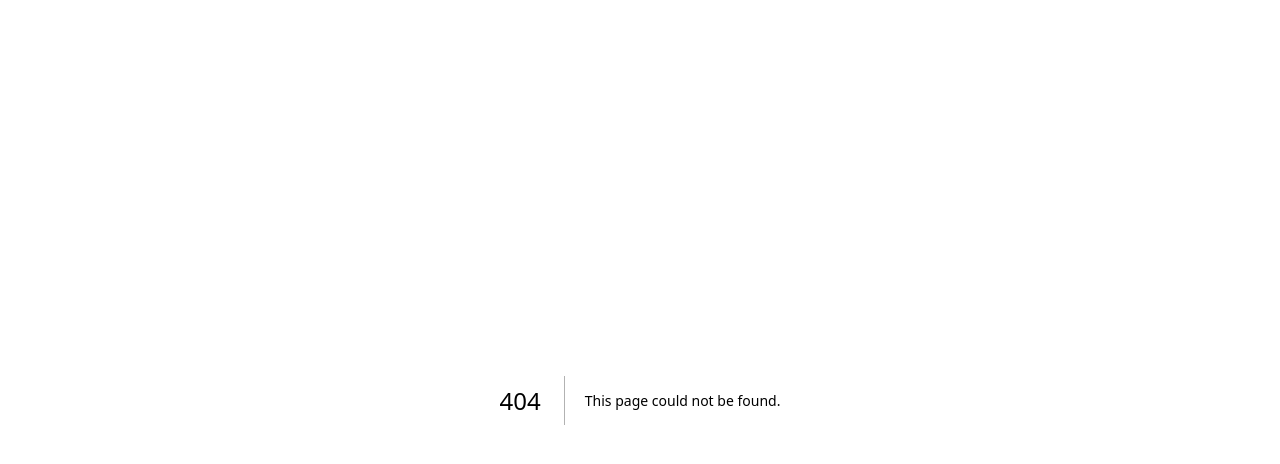
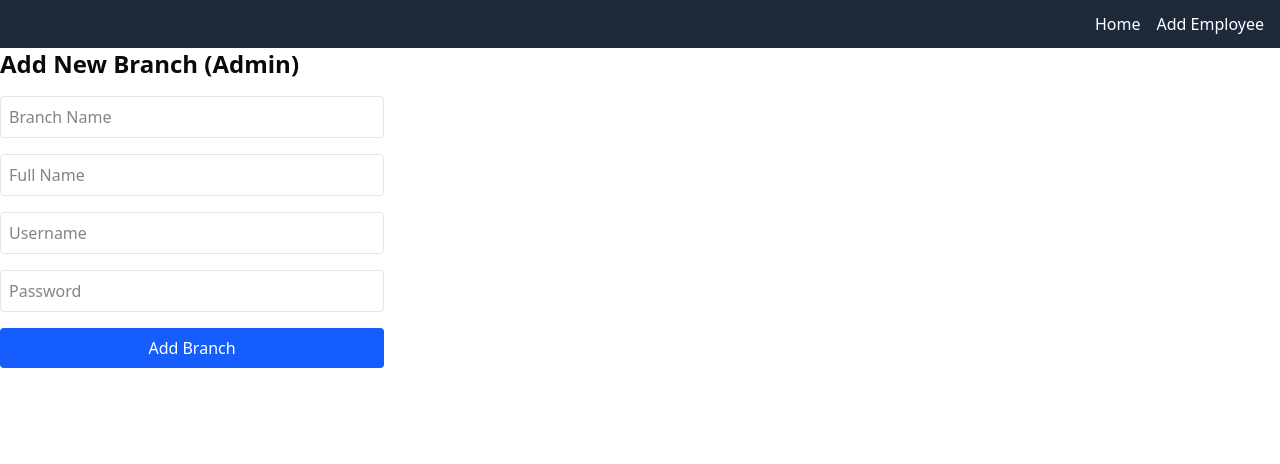
Before and after one commit to Kreliannn/samg-barracks-frontend, a Next.js app: page /pages/admin/addBranch in a window 1280 px wide. Before the commit this address had no page. Shown: the top 464 px of the page. Built offline with nearby package versions, Linux system fonts and the light colour scheme.

Commit message:
add branch functionality

```diff
--- a/src/app/layout.tsx
+++ b/src/app/layout.tsx
@@ -1,9 +1,11 @@
-"use client"
+"use client";
+
 import type { Metadata } from "next";
 import { Geist, Geist_Mono } from "next/font/google";
 import "./globals.css";
 import { QueryClient, QueryClientProvider } from "@tanstack/react-query";
-
+import axios from "axios";
+import { useEffect } from "react";
 
 const geistSans = Geist({
   variable: "--font-geist-sans",
@@ -15,8 +17,6 @@ const geistMono = Geist_Mono({
   subsets: ["latin"],
 });
 
-
-
 // Create a single query client for the app
 const queryClient = new QueryClient();
 
@@ -25,6 +25,13 @@ export default function RootLayout({
 }: Readonly<{
   children: React.ReactNode;
 }>) {
+  useEffect(() => {
+    const token = localStorage.getItem("token");
+    if (token) {
+      axios.defaults.headers.common["Authorization"] = `Bearer ${token}`;
+    }
+  }, []);
+
   return (
     <html lang="en">
       <body
@@ -32,7 +39,6 @@ export default function RootLayout({
       >
         <QueryClientProvider client={queryClient}>
           {children}
-
         </QueryClientProvider>
       </body>
     </html>
--- a/src/app/page.tsx
+++ b/src/app/page.tsx
@@ -1,13 +1,79 @@
-"use client"
-import Image from "next/image";
-import { SheetDemo } from "./template/sheet";
-import { PopoverDemo } from "./template/popover";
+"use client";
+import { useState } from "react";
+import { useMutation } from "@tanstack/react-query";
+import axios from "axios";
+import { backendUrl } from "./utils/url";
+import { useRouter } from "next/navigation";
 
 export default function Home() {
+  const [username, setUsername] = useState("");
+  const [password, setPassword] = useState("");
+
+  const router = useRouter()
+
+  const mutation = useMutation({
+    mutationFn : (data : {username : string, password : string}) => axios.post(backendUrl("login"), data),
+    onSuccess : (res) => {
+
+      const { fullname, role, branch,token } = res.data
+      console.log("success")
+      localStorage.setItem("token", token);
+      localStorage.setItem("fullname", fullname);
+      localStorage.setItem("role", role);
+      localStorage.setItem("branch", branch);
+
+      if (token) {
+        axios.defaults.headers.common["Authorization"] = `Bearer ${localStorage.getItem("token")}`;
+      }
+
+      router.push("/pages/admin/home")
+    },
+    onError : (err : { response : { data : string }}) => {
+      console.log(err.response.data)
+    }
+  })
+
+  const handleLogin = (e: React.FormEvent) => {
+    e.preventDefault();
+    mutation.mutate({ username, password})
+
+  };
+
   return (
     <div className="grid grid-rows-[20px_1fr_20px] items-center justify-items-center min-h-screen p-8 pb-20 gap-16 sm:p-20 font-[family-name:var(--font-geist-sans)]">
-      <SheetDemo />
-      <PopoverDemo />
+      <div className="w-full max-w-sm space-y-6">
+        <h1 className="text-2xl font-bold text-center">Login</h1>
+        <form onSubmit={handleLogin} className="space-y-4">
+          <div>
+            <label className="block text-sm mb-1">Username</label>
+            <input
+              type="text"
+              value={username}
+              onChange={(e) => setUsername(e.target.value)}
+              className="w-full border border-gray-300 rounded px-3 py-2"
+              placeholder="Enter your username"
+              required
+            />
+          </div>
+          <div>
+            <label className="block text-sm mb-1">Password</label>
+            <input
+              type="password"
+              value={password}
+              onChange={(e) => setPassword(e.target.value)}
+              className="w-full border border-gray-300 rounded px-3 py-2"
+              placeholder="Enter your password"
+              required
+            />
+          </div>
+          <button
+            type="submit"
+            className="w-full bg-blue-600 text-white rounded py-2 hover:bg-blue-700 transition"
+          >
+            Login
+          </button>
+        </form>
+      </div>
     </div>
   );
 }
--- /dev/null
+++ b/src/app/pages/admin/addBranch/page.tsx
@@ -0,0 +1,90 @@
+"use client";
+
+import { useState } from "react";
+import axios from "axios";
+import { useMutation } from "@tanstack/react-query";
+import AdminNavbar from "@/components/ui/adminNavbar";
+import { backendUrl } from "@/app/utils/url";
+
+export default function Home() {
+  const [branchName, setBranchName] = useState("");
+  const [fullname, setFullname] = useState("");
+  const [username, setUsername] = useState("");
+  const [password, setPassword] = useState("");
+
+  const mutation = useMutation({
+    mutationFn: async () => {
+      const payload = {
+        branch: branchName,
+        fullname,
+        username,
+        password,
+        role: "admin",
+      };
+      await axios.post(backendUrl("branch"), payload);
+    },
+    onSuccess: () => {
+      alert("Branch created successfully!");
+      setBranchName("");
+      setFullname("");
+      setUsername("");
+      setPassword("");
+    },
+    onError : (err : { response : { data : string }}) => {
+        console.log(err.response.data)
+    }
+  });
+
+  const handleSubmit = () => {
+    if(!branchName || !fullname || !username || !password) return alert("empty field")
+    mutation.mutate();
+  };
+
+  return (
+    <div className="">
+      <AdminNavbar />
+      <h1 className="text-2xl font-bold mb-4">Add New Branch (Admin)</h1>
+
+      <div className="flex flex-col gap-4 max-w-sm">
+        <input
+          type="text"
+          placeholder="Branch Name"
+          value={branchName}
+          onChange={(e) => setBranchName(e.target.value)}
+          className="border p-2 rounded"
+        />
+
+        <input
+          type="text"
+          placeholder="Full Name"
+          value={fullname}
+          onChange={(e) => setFullname(e.target.value)}
+          className="border p-2 rounded"
+        />
+
+        <input
+          type="text"
+          placeholder="Username"
+          value={username}
+          onChange={(e) => setUsername(e.target.value)}
+          className="border p-2 rounded"
+        />
+
+        <input
+          type="password"
+          placeholder="Password"
+          value={password}
+          onChange={(e) => setPassword(e.target.value)}
+          className="border p-2 rounded"
+        />
+
+        <button
+          onClick={handleSubmit}
+          className="bg-blue-600 text-white py-2 rounded hover:bg-blue-700"
+        >
+            Add Branch
+        </button>
+      </div>
+    </div>
+  );
+}
--- /dev/null
+++ b/src/app/pages/admin/addEmployee/page.tsx
@@ -0,0 +1,100 @@
+"use client";
+
+import { useState } from "react";
+import axios from "axios";
+import { useMutation } from "@tanstack/react-query";
+import AdminNavbar from "@/components/ui/adminNavbar";
+import { backendUrl } from "@/app/utils/url";
+import { Select, SelectTrigger, SelectContent, SelectItem, SelectValue } from "@/components/ui/select";
+
+export default function Home() {
+  const branchName = localStorage.getItem("branch")
+  const [fullname, setFullname] = useState("");
+  const [username, setUsername] = useState("");
+  const [password, setPassword] = useState("");
+  const [role, setRole] = useState("");  // cashier or manager
+
+  const mutation = useMutation({
+    mutationFn: async () => {
+      const payload = {
+        branch: branchName,
+        fullname,
+        username,
+        password,
+        role,
+      };
+      await axios.post(backendUrl("register"), payload);
+    },
+    onSuccess: () => {
+      alert("Employee added successfully!");
+      setFullname("");
+      setUsername("");
+      setPassword("");
+      setRole("");
+    },
+    onError : (err : { response : { data : string }}) => {
+        console.log(err.response.data)
+    }
+  });
+
+  const handleSubmit = () => {
+    if (!role) {
+      alert("Please select a role.");
+      return;
+    }
+    mutation.mutate();
+  };
+
+  return (
+    <div className="">
+      <AdminNavbar />
+      <h1 className="text-2xl font-bold mb-4">Add New Employee</h1>
+
+      <div className="flex flex-col gap-4 max-w-sm">
+
+
+        <input
+          type="text"
+          placeholder="Full Name"
+          value={fullname}
+          onChange={(e) => setFullname(e.target.value)}
+          className="border p-2 rounded"
+        />
+
+        <input
+          type="text"
+          placeholder="Username"
+          value={username}
+          onChange={(e) => setUsername(e.target.value)}
+          className="border p-2 rounded"
+        />
+
+        <input
+          type="password"
+          placeholder="Password"
+          value={password}
+          onChange={(e) => setPassword(e.target.value)}
+          className="border p-2 rounded"
+        />
+
+        {/* Select for Role */}
+        <Select value={role} onValueChange={setRole}>
+          <SelectTrigger className="border p-2 rounded">
+            <SelectValue placeholder="Select Role" />
+          </SelectTrigger>
+          <SelectContent>
+            <SelectItem value="cashier">Cashier</SelectItem>
+            <SelectItem value="manager">Manager</SelectItem>
+          </SelectContent>
+        </Select>
+
+        <button
+          onClick={handleSubmit}
+          className="bg-blue-600 text-white py-2 rounded hover:bg-blue-700"
+        >
+            Add employee
+        </button>
+      </div>
+    </div>
+  );
+}
--- /dev/null
+++ b/src/app/pages/admin/home/page.tsx
@@ -0,0 +1,24 @@
+"use client";
+import { useState } from "react";
+import { useMutation } from "@tanstack/react-query";
+import axios from "axios";
+import { backendUrl } from "@/app/utils/url";
+import { useQuery } from "@tanstack/react-query";
+import AdminNavbar from "@/components/ui/adminNavbar";
+
+export default function Home() {
+
+   const {data} = useQuery({
+    queryKey : ["KRA"],
+    queryFn : () => axios.get(backendUrl("jwt"))
+   })
+
+   console.log(data?.data)
+
+  return (
+    <div className="">
+      <AdminNavbar />
+      <h1> welcome admin </h1>
+    </div>
+  );
+}
--- /dev/null
+++ b/src/components/ui/adminNavbar.tsx
@@ -0,0 +1,33 @@
+"use client";
+
+import Link from "next/link";
+
+export default function AdminNavbar() {
+    const branch = localStorage.getItem("branch")
+  return (
+    <nav className="bg-gray-800 text-white px-4 py-3 ">
+      <div className="container mx-auto flex justify-between items-center">
+        {/* Brand */}
+        <Link href="/" className="text-xl font-bold">
+          {branch}
+        </Link>
+
+        {/* Links */}
+        <div className="space-x-4">
+          <Link href="/" className="hover:text-gray-300">
+            Home
+          </Link>
+          {(branch == "Main Branch") && (
+            <Link href="/pages/admin/addBranch" className="hover:text-gray-300">
+                Add Branch
+            </Link>
+          )}
+
+          <Link href="/pages/admin/addEmployee" className="hover:text-gray-300">
+            Add Employee
+          </Link>
+        </div>
+      </div>
+    </nav>
+  );
+}
```
